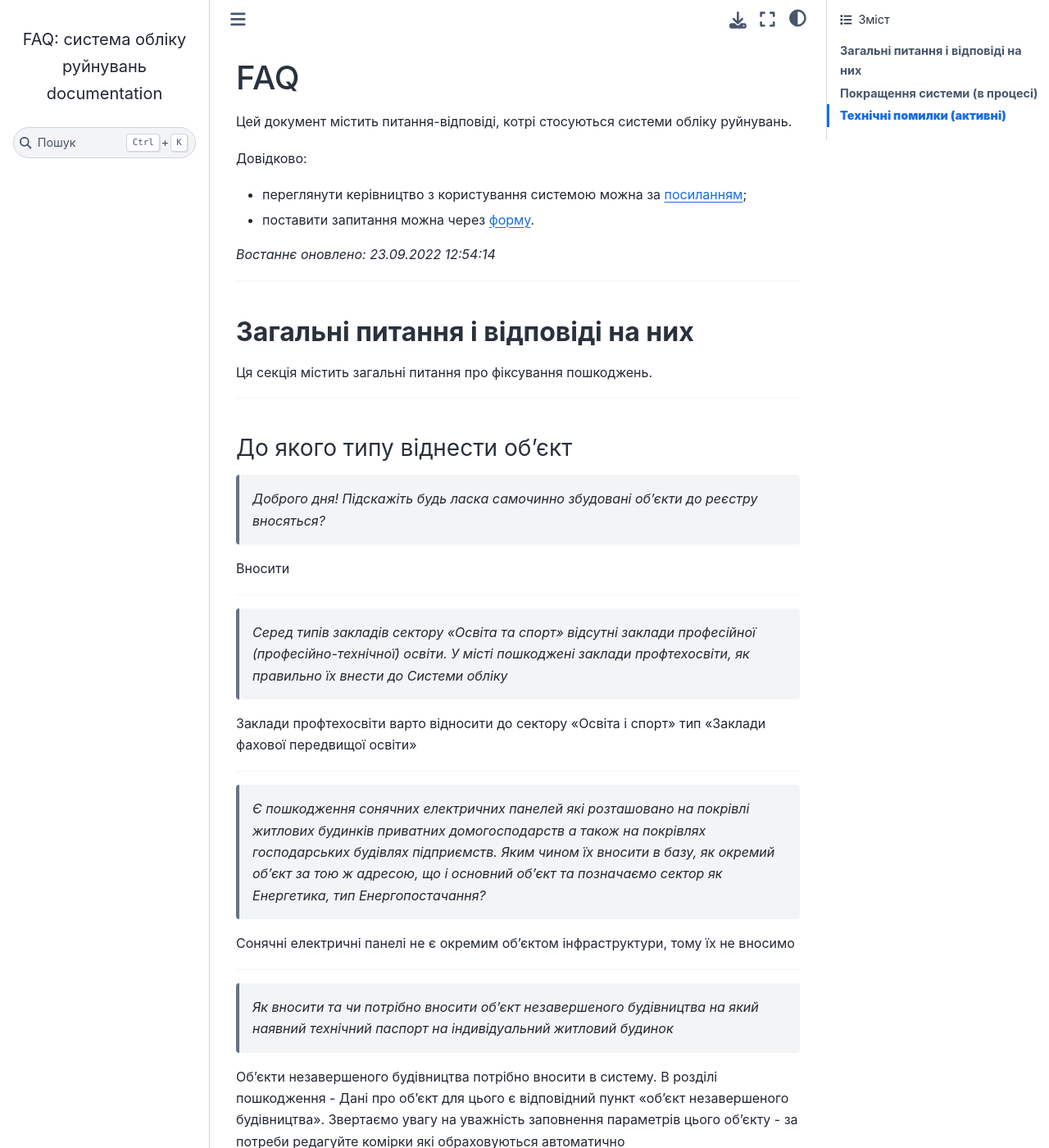
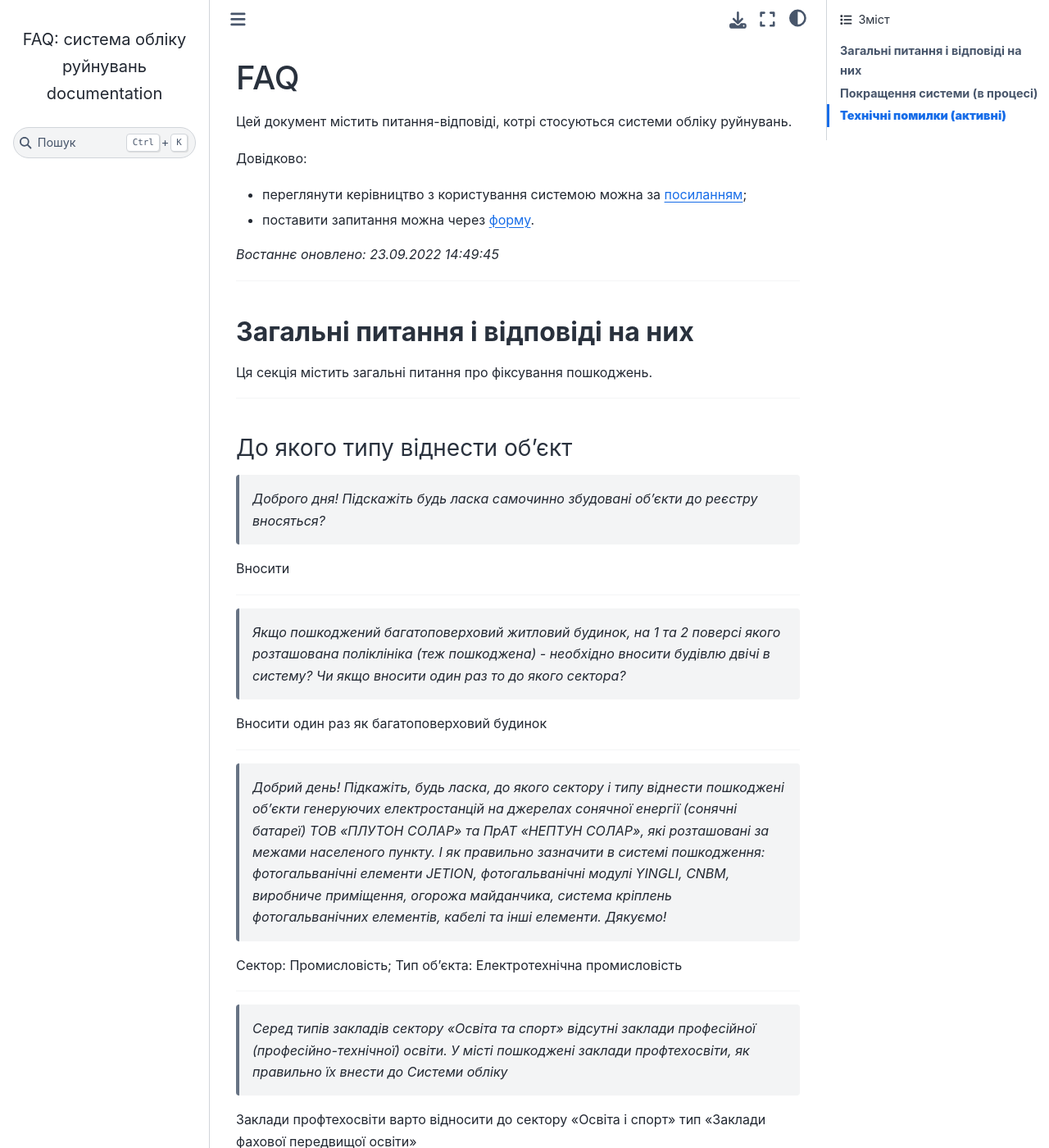
Before and after one commit to hp0404/docs.rebuild, a Sphinx documentation site: the page built from docs/source/index.md, in a window 1280 px wide and 1400 px high. Shown: the whole window at 82% size. Built offline with Sphinx 7.4.7 and the Sphinx Book theme 1.1.4, drawn with Linux system fonts in a browser that asks for light colours.

Commit message:
Updated docs

```diff
--- a/docs/source/index.md
+++ b/docs/source/index.md
@@ -6,7 +6,7 @@
 * переглянути керівництво з користування системою можна за [посиланням](https://docs.google.com/document/d/1hqHZ8R5iTV7zHfnh6B-JPdyyveOn_sPY/edit?usp=sharing&ouid=107928786623657603960&rtpof=true&sd=true);
 * поставити запитання можна через [форму](https://forms.gle/Vd8zJrTydsTgpC6p9).
 
-*Востаннє оновлено: <!-- date starts -->23.09.2022 12:54:14<!-- date ends -->*
+*Востаннє оновлено: <!-- date starts -->23.09.2022 14:49:45<!-- date ends -->*
 
 ---
 
@@ -22,6 +22,16 @@
 > *Доброго дня! Підскажіть будь ласка самочинно збудовані об'єкти  до реєстру  вносяться?*
 
 Вносити
+
+---
+> *Якщо пошкоджений багатоповерховий житловий будинок, на 1 та 2 поверсі якого розташована поліклініка (теж пошкоджена) - необхідно вносити будівлю двічі в систему? Чи якщо вносити один раз то до якого сектора?*
+
+Вносити один раз як багатоповерховий будинок
+
+---
+> *Добрий день! Підкажіть, будь ласка, до якого сектору і типу віднести пошкоджені об’єкти генеруючих електростанцій на джерелах сонячної енергії (сонячні батареї) ТОВ «ПЛУТОН СОЛАР» та ПрАТ «НЕПТУН СОЛАР», які розташовані за межами населеного пункту.  І як правильно зазначити в системі пошкодження: фотогальванічні елементи JETION, фотогальванічні модулі YINGLI, CNBM, виробниче приміщення, огорожа майданчика, система кріплень фотогальванічних елементів, кабелі та інші елементи. Дякуємо!*
+
+Сектор: Промисловість; Тип об'єкта: Електротехнічна промисловість
 
 ---
 > *Серед типів закладів сектору "Освіта та спорт" відсутні заклади професійної (професійно-технічної) освіти. У місті пошкоджені заклади профтехосвіти, як правильно їх внести до Системи обліку*
```
